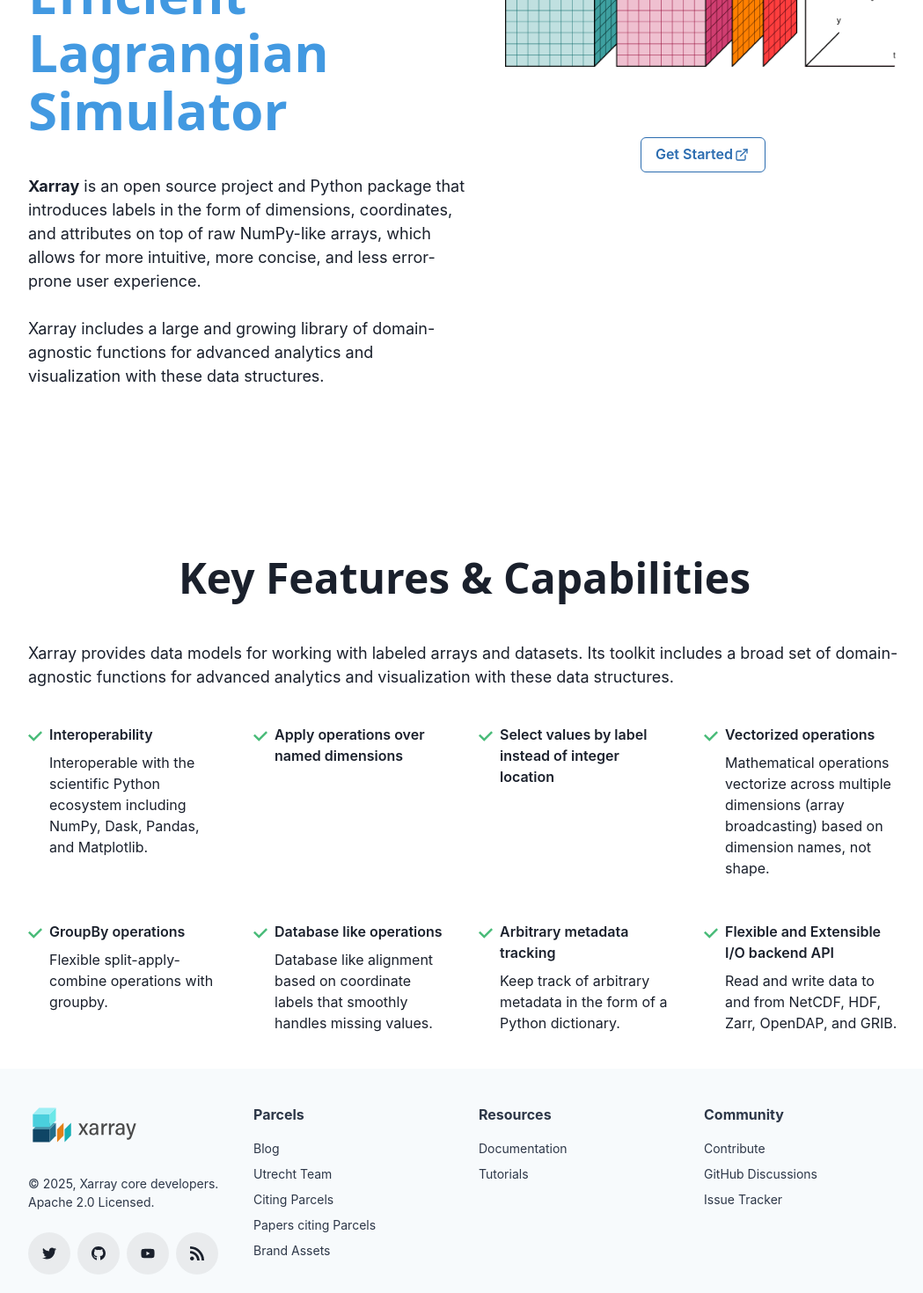
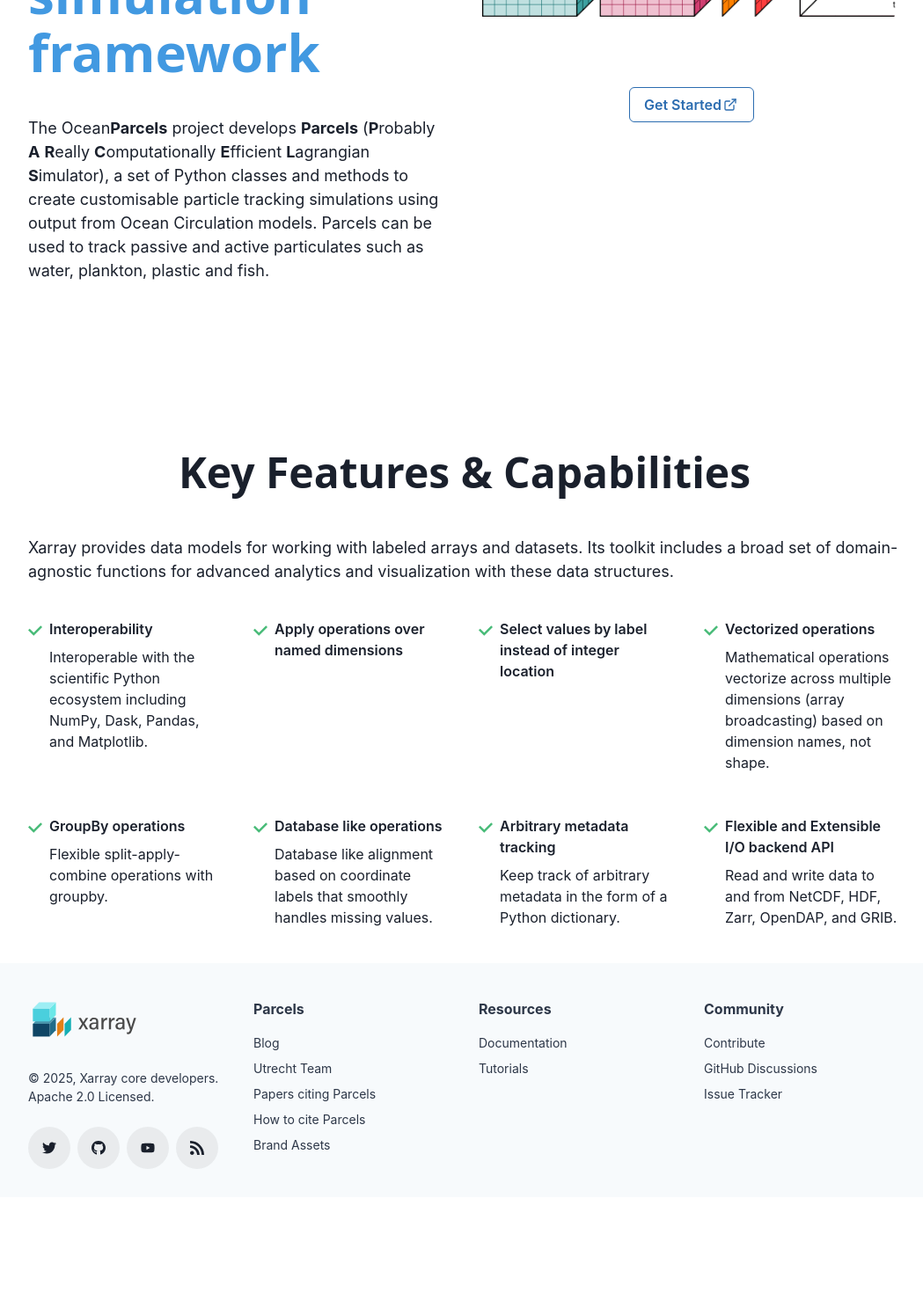
Before and after one commit to OceanParcels/oceanparcels_website, a Next.js app: page / in a window 1280 px wide. Shown: the part 520-1990 px from the top of the page at 88% size, without its empty margins (112-1161 px from the left). After the commit the page ends 1881 px from the top, so only its background shows below. Built offline with nearby package versions, Linux system fonts and the light colour scheme.

Commit message:
add todo comments and formatting

```diff
--- a/src/components/hero-banner.js
+++ b/src/components/hero-banner.js
@@ -35,20 +35,19 @@
               </Text>
               <br />
               <Text as={'span'} color={'blue.400'}>
-                Probably A Really Computationally Efficient Lagrangian Simulator
+                A highly customisable Lagrangian simulation framework
               </Text>
             </Heading>
             <Text fontSize={'lg'}>
-              <strong>Xarray</strong> is an open source project and Python
-              package that introduces labels in the form of dimensions,
-              coordinates, and attributes on top of raw NumPy-like arrays, which
-              allows for more intuitive, more concise, and less error-prone user
-              experience.
-              <br />
-              <br />
-              Xarray includes a large and growing library of domain-agnostic
-              functions for advanced analytics and visualization with these data
-              structures.
+              The Ocean<strong>Parcels</strong> project develops{' '}
+              <strong>Parcels</strong> (<strong>P</strong>robably{' '}
+              <strong>A</strong> <strong>R</strong>eally <strong>C</strong>
+              omputationally <strong>E</strong>fficient <strong>L</strong>
+              agrangian <strong>S</strong>imulator), a set of Python classes and
+              methods to create customisable particle tracking simulations using
+              output from Ocean Circulation models. Parcels can be used to track
+              passive and active particulates such as water, plankton, plastic
+              and fish.
             </Text>
           </Stack>
           <Stack flex={1} spacing={{ base: 10, md: 20 }}>
--- a/src/data/features.js
+++ b/src/data/features.js
@@ -1,4 +1,5 @@
 export const Features = [
+  // TODO: Update this data
   {
     title: 'Interoperability',
     text: 'Interoperable with the scientific Python ecosystem including NumPy, Dask, Pandas, and Matplotlib.',
--- a/src/data/footer-items.js
+++ b/src/data/footer-items.js
@@ -3,12 +3,12 @@
     { label: 'Blog', href: '/blog' },
     { label: 'Utrecht Team', href: '/team' },
     {
-      label: 'Citing Parcels',
-      href: 'https://docs.xarray.dev/en/stable/getting-started-guide/faq.html#how-should-i-cite-xarray',
+      label: 'Papers citing Parcels',
+      href: '/papers-citing-parcels',
     },
     {
-      label: 'Papers citing Parcels',
-      href: '/papers-citing-parcels',
+      label: 'How to cite Parcels',
+      href: 'https://docs.xarray.dev/en/stable/getting-started-guide/faq.html#how-should-i-cite-xarray', // TODO: Update
     },
     {
       label: 'Brand Assets',
@@ -17,11 +17,14 @@
   ],
 
   resources: [
-    { label: 'Documentation', href: 'https://docs.oceanparcels.org/en/latest/index.html' },
+    {
+      label: 'Documentation',
+      href: 'https://docs.oceanparcels.org/en/latest/index.html',
+    },
     {
       label: 'Tutorials',
       href: 'https://docs.oceanparcels.org/en/latest/documentation/index.html',
-    }
+    },
   ],
 
   community: [
@@ -33,6 +36,9 @@
       label: 'GitHub Discussions',
       href: 'https://github.com/OceanParcels/parcels/discussions',
     },
-    { label: 'Issue Tracker', href: 'https://github.com/OceanParcels/parcels/issues' }
+    {
+      label: 'Issue Tracker',
+      href: 'https://github.com/OceanParcels/parcels/issues',
+    },
   ],
 }
--- a/src/data/team-members.js
+++ b/src/data/team-members.js
@@ -1,4 +1,5 @@
 export const TeamMembers = [
+  // TODO: Update this data
   { name: 'Stephan Hoyer', github: 'shoyer' },
   { name: 'Joe Hamman', github: 'jhamman' },
   { name: 'Ryan Abernathey', github: 'rabernat' },
--- a/src/pages/index.js
+++ b/src/pages/index.js
@@ -1,7 +1,4 @@
-import {
-  Features,
-  HeroBanner,
-} from '@/components'
+import { Features, HeroBanner } from '@/components'
 
 import { Layout } from '@/components/layout'
 
```
Also changed, not shown: src/components/layout.js (+4 -3 lines), src/posts/celebrating-10-years/index.md (line endings or trailing spaces).
